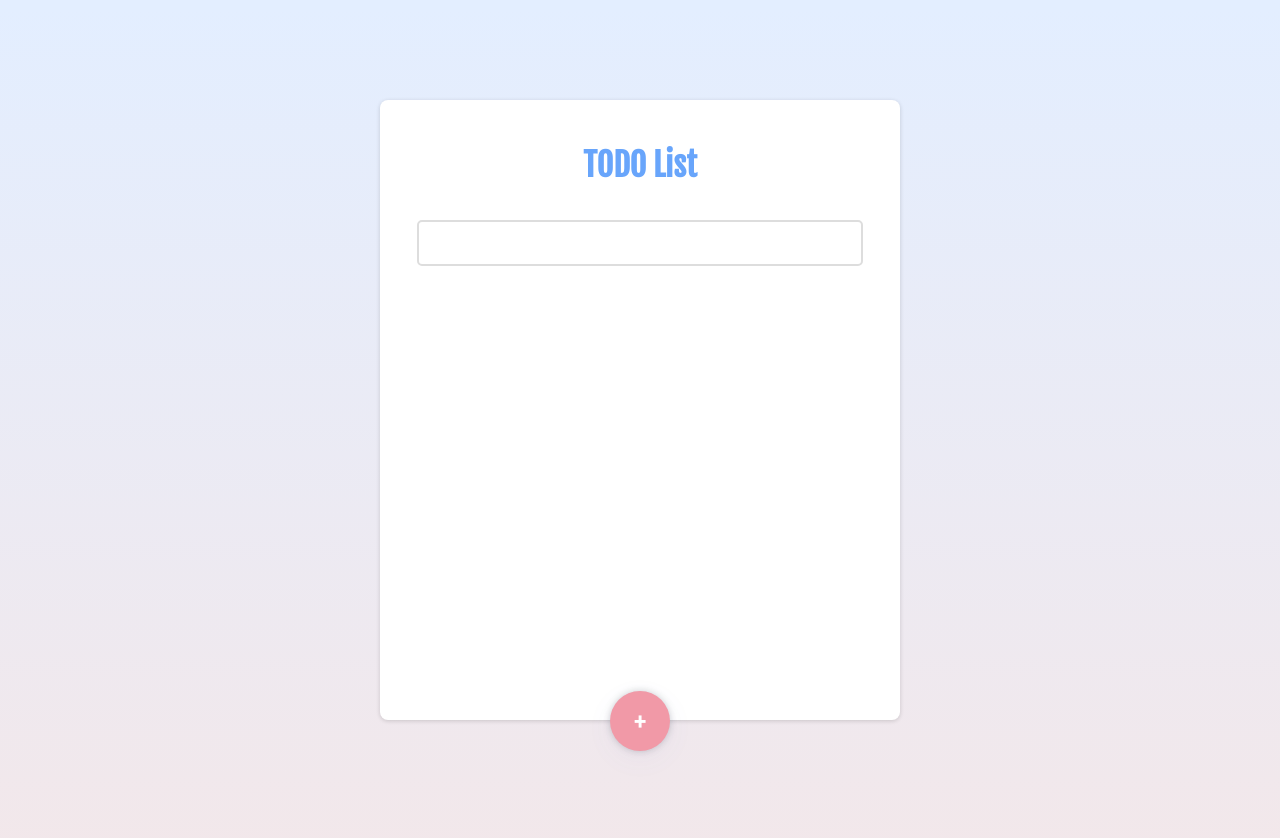
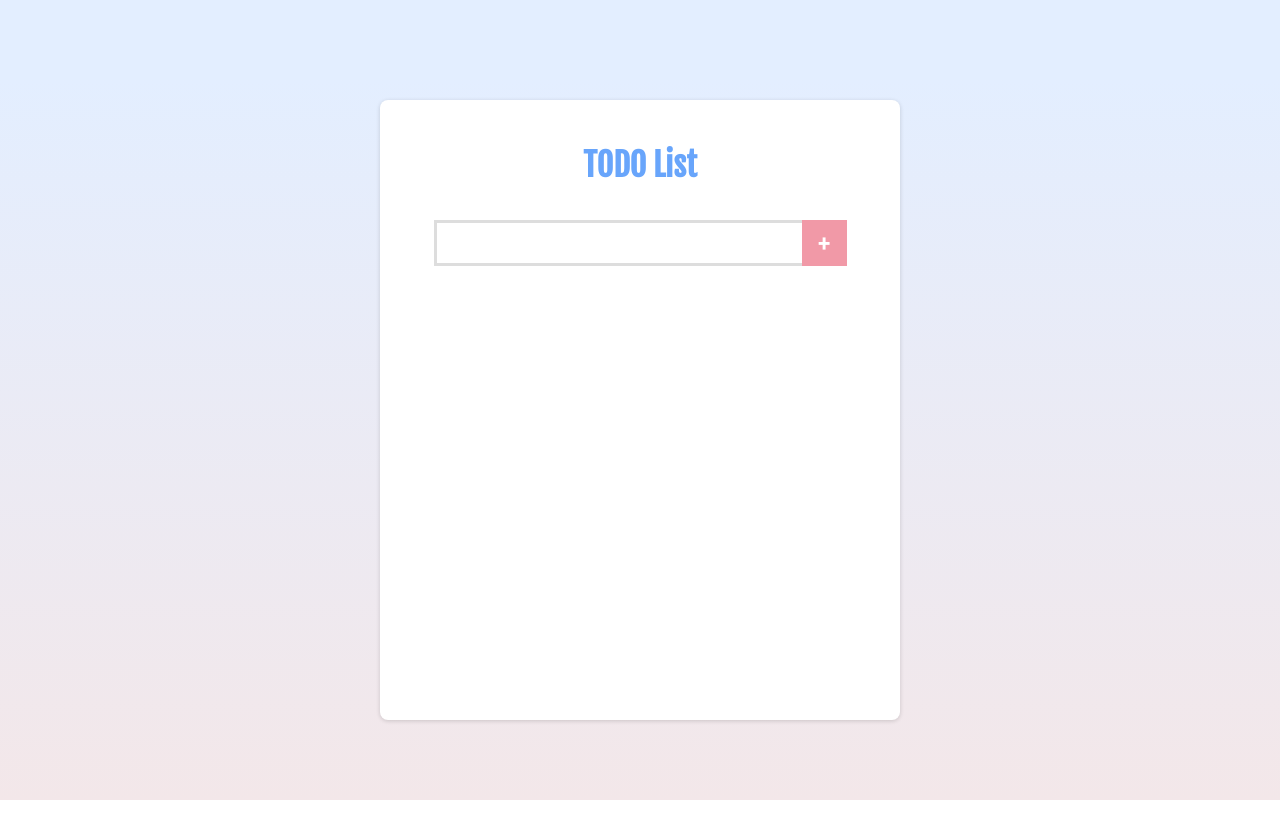
Before and after one commit to ChyunKim/React-Toyproject, a React (Create React App) app in the folder todo/: page / in a window 1280 px wide. Shown: the top 838 px of the page. After the commit the page ends 800 px from the top, so only its background shows below. Built offline with nearby package versions, Linux system fonts and the light colour scheme.

Commit message:
docs: Edit

```diff
--- a/todo/src/App.css
+++ b/todo/src/App.css
@@ -1,17 +1,17 @@
 @font-face {
   font-family: "Fjalla";
-  src: url("./FjallaOne-Regular.ttf")
+  src: url("./font/FjallaOne-Regular.ttf")
 }
-body {
+*{
   margin: 0;
   padding: 0;
 }
-
+body {
+  background-image: linear-gradient(to top, #f3e7e9 0%, #e3eeff 90%, #e3eeff 100%);
+  height: 100vh;
+}
 .App {
-  background-image: linear-gradient(to top, #f3e7e9 0%, #e3eeff 99%, #e3eeff 100%);
-  height: 100vh;
   padding-top: 100px;
-  margin: 0;
 }
 
 .todo-container {
@@ -32,40 +32,35 @@ h1 {
   margin: 35px;
 }
 input {
-  width: 85%;
+  width: 70%;
   height: 40px;
-  border: none;
-  border: 2px solid #ddd;
-  border-radius: 5px;
-  margin: 0 auto 30px;
+  border: 3px solid #ddd;
+  border-right: none;
   color: #ddd;
   padding-left: 15px;
   font-size: 16px;
+  margin: 0 auto 30px;
 }
 input:focus {
-  outline-color: #68a5fb;
-  color: #68a5fb;
-}
-
-ul {
-  width: 90%;
-  height: 380px;
-  margin: 0 auto;
-  padding: 0;
+  outline: none;
+  border: 3px solid #f199a7;
+  color: #f199a7;
 }
 
 .plusbtn {
   color: white;
   font-size: 30px;
   font-family: "Fjalla";
-  width: 60px;
-  height: 60px;
-  border: none;
+  width: 45px;
+  height: 46px;
+  border: 3px solid #f199a7;
   background-color: #f199a7;
-  border-radius: 50%;
-  box-shadow: rgba(67, 71, 85, 0.27) 0px 0px 0.25em, rgba(90, 125, 188, 0.05) 0px 0.25em 1em;
-  position: relative;
-  margin-top: 15px;
+  vertical-align: top;
+}
+
+ul {
+  width: 90%;
+  margin: 0 auto;
 }
 
 li {
@@ -73,14 +68,27 @@ li {
   list-style: none;
   border-radius: 5px;
   text-align: left;
-  padding-left: 15px;
-  margin-bottom: 15px;
+  margin: 15px 22px;
+  display: flex;
+  align-items: center;
 }
 
-li input {
+.check {
   width: 21px;
   height: 21px;
   background-color: none;
-  vertical-align: -4px;
+  vertical-align: bottom;
   margin: 0 15px 0 0;
 }
+
+.list {
+  width: 100%;
+}
+
+.remove {
+  height: 20px;
+  border: none;
+  font-weight: bold;
+  vertical-align: top;
+  margin: 0;
+}
--- a/todo/src/App.js
+++ b/todo/src/App.js
@@ -1,40 +1,41 @@
 import './App.css';
-import React from "react";
+import React, { useEffect } from "react";
 
 function App() {
   const [input, setInput] = React.useState('')
   const [list, setList] = React.useState([])
+  const [boolcheck, setCheck] = React.useState(false)
 
-  // input 이벤트 발생
-  const eventInput = (e) => {
-    // 키가 입력되면 input state 변경되도록
-    setInput(e.target.value)
-
-    // 엔터를 입력하면 입력하면 입력된 value 값을 확인하여 입력이 안되었다면 경고창출력
-    // 입력이 되었다면 input value 값 todo 리스트에 추가하는 함수 호출
-    if(e.key === 'Enter'){
-        e.target.value.length === 0 ? alert('할일을 입력하세요!') : listAdd(input)
-    }
+  const ListView = () => {
+    return (
+      <ul>
+        {list.map(item =>
+            <li key = {item}><input className = "check" type = "checkbox" checked = {boolcheck}/>{item}
+            <button className='remove'></button>
+          </li>)}
+      </ul>
+    )
   }
 
-  // todo리스트 추가 함수
+  const eventClick = (e) => {
+      input.length === 0 &&  alert('할일을 입력하세요!')
+      input.length !== 0 && listAdd(input) || setInput('')
+  }
+
   const listAdd = (value) => {
-
     // 기존 list에 배열을 concat을 사용하여 list 추가
     const todo = list.concat(value)
+    setList(todo)
+  }
 
-    // 추가된 리스트 todo를 state를 이용하여 상태 변경
-    setList(todo)
-    setInput('')
-  }
 
   return (
     <div className = "App">
       <div className ="todo-container">
         <h1>TODO List</h1>
-        <input type = "text" onKeyDown = {(e)=>eventInput(e)} />
-        <ul>{list.map(item => <li key = {item}><input type = "checkbox"/>{item}</li>)}</ul>
-        <button className="plusbtn">+</button>
+        <input value = {input} type = "text" onChange={(e)=>setInput(e.target.value)} />
+        <button className="plusbtn" onClick={eventClick}>+</button>
+        <ListView />
       </div>
     </div>
   );
```
Also changed, not shown: todo/src/font/FjallaOne-Regular.ttf (renamed from todo/src/FjallaOne-Regular.ttf).
